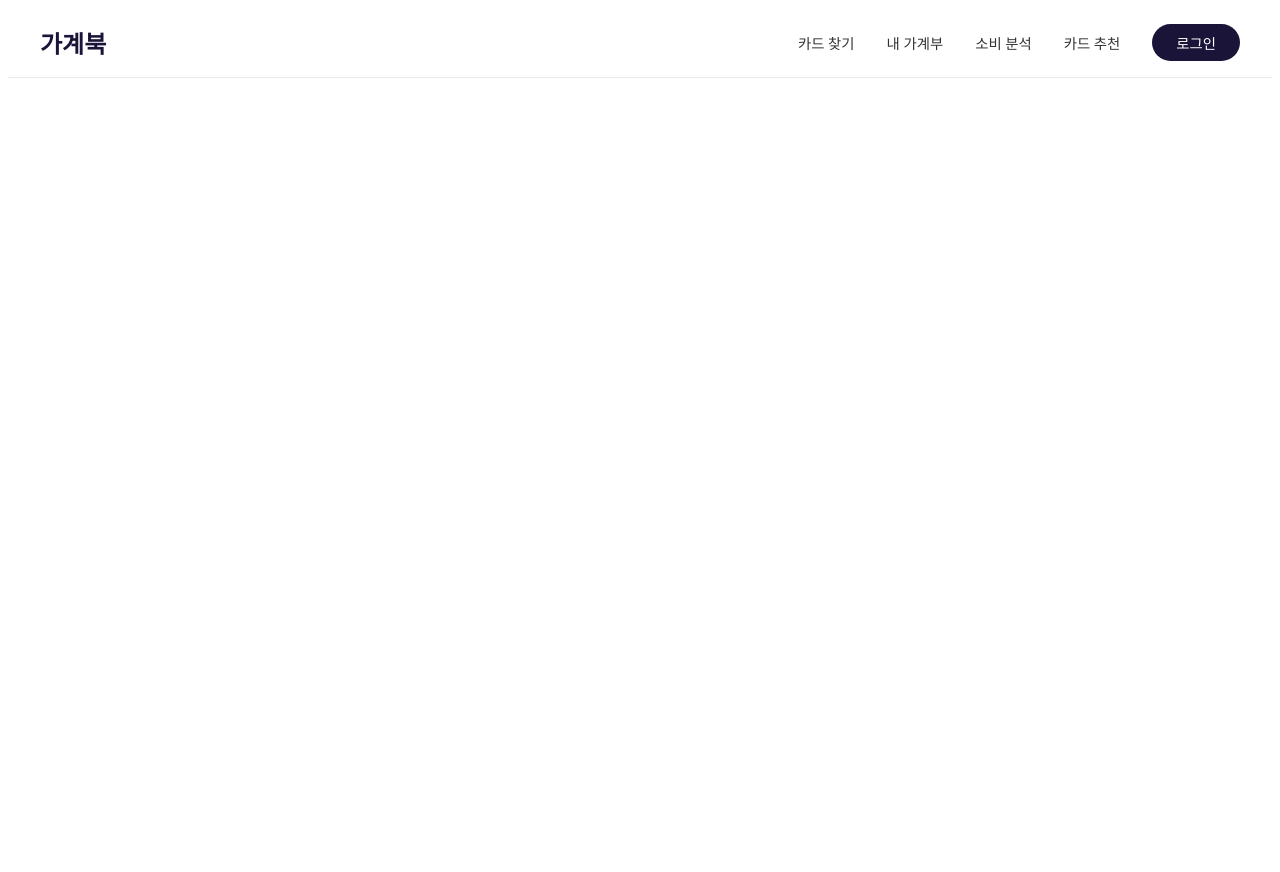
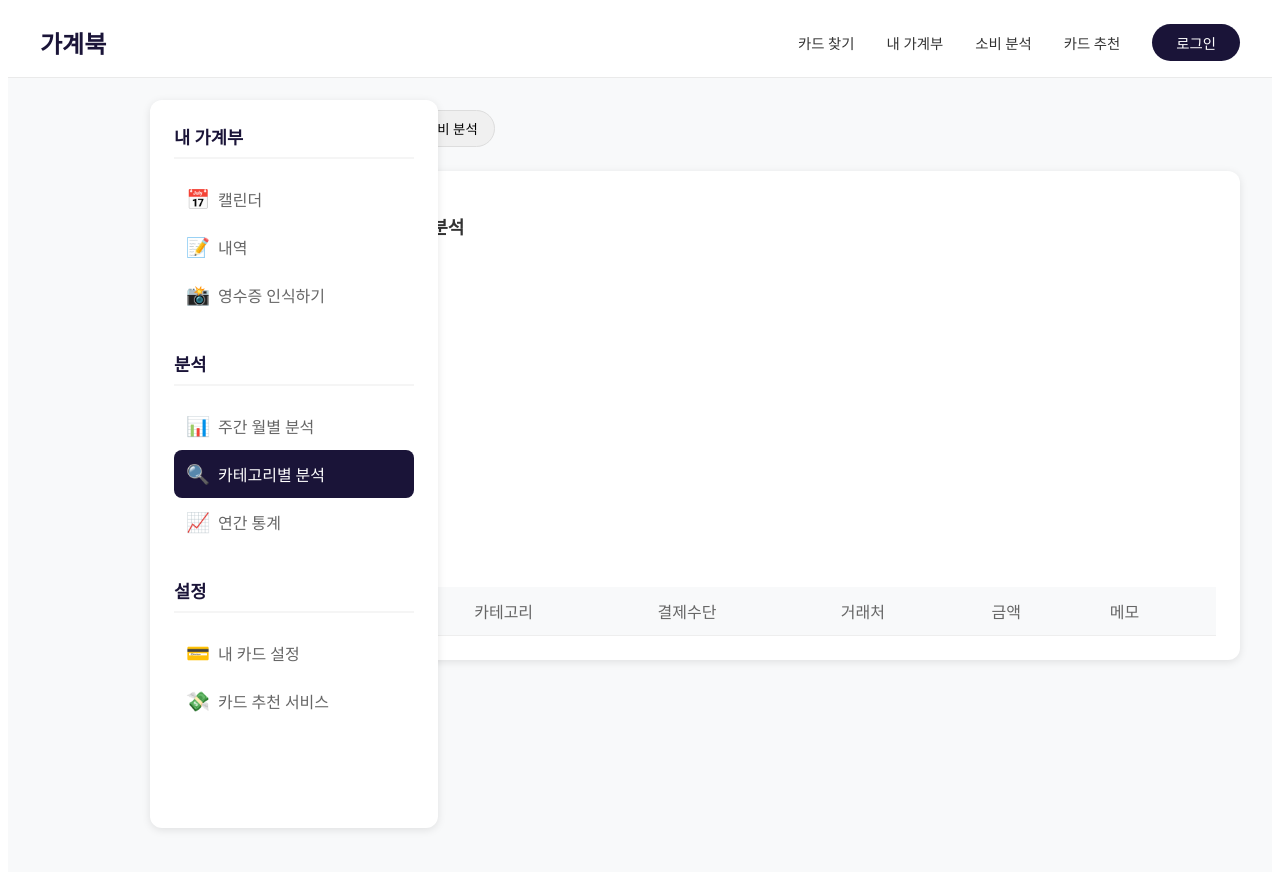
Before and after one commit to dh0728/ssafy_final_1, a Vue app in the folder front/: page /categoryChart in a window 1280 px wide. Shown: the top 872 px of the page. Before the commit the page ends 800 px from the top, so only its background shows below. Built offline with nearby package versions, Linux system fonts and the light colour scheme.

Commit message:
feat: categoryChart

```diff
--- a/front/src/components/common/SideBar.vue
+++ b/front/src/components/common/SideBar.vue
@@ -36,7 +36,7 @@
             </RouterLink>
           </li>
           <li>
-            <RouterLink to="/budget/category" class="menu-item" active-class="active">
+            <RouterLink :to="{ name: 'CategoryChart' }" class="menu-item" active-class="active">
               <span class="icon">🔍</span>
               카테고리별 분석
             </RouterLink>
--- /dev/null
+++ b/front/src/router/categoryChart.js
@@ -0,0 +1,9 @@
+const categoryChartRoutes = [
+    {
+        path: '/categoryChart/',
+        name: 'CategoryChart',
+        component: () => import('@/views/chart/CategoryChartView.vue')
+    },
+]
+
+export default categoryChartRoutes
--- a/front/src/router/index.js
+++ b/front/src/router/index.js
@@ -5,6 +5,7 @@ import budgetRoutes from "@/router/budget.js";
 import calendarRoutes from "@/router/calendar.js";
 import receiptRoutes from "@/router/receipt.js";
 import dateChartRoutes from "@/router/dateChart.js";
+import categoryChartRoutes from "@/router/categoryChart.js";
 
 const router = createRouter({
   history: createWebHistory(),
@@ -19,7 +20,8 @@ const router = createRouter({
     ...budgetRoutes,
     ...calendarRoutes,
     ...receiptRoutes,
-    ...dateChartRoutes
+    ...dateChartRoutes,
+    ...categoryChartRoutes
   ]
 })
 
--- /dev/null
+++ b/front/src/stores/categoryChart.js
@@ -0,0 +1,39 @@
+import { defineStore } from 'pinia'
+import axios from 'axios'
+
+export const useCategoryChartStore = defineStore('categoryChart', () => {
+    const API_URL = 'http://127.0.0.1:8000'
+
+    const getCategoryChart = async () => {
+        try {
+            const date = new Date()
+
+            const response = await axios({
+                method: 'GET',
+                url: `${API_URL}/account/books/analyze/category/`,
+
+                headers: {
+                    'Authorization': `Token ${localStorage.getItem('auth')}`
+                },
+
+                params: {
+                    year: date.getFullYear(),
+                    month: date.getMonth() + 1
+                }
+            })
+
+            if (response.status === 200) {
+                return response.data
+            }
+            console.log(response.data)
+        } catch (error) {
+            console.error('카테고리별 분석:', error.response?.data)
+            return null
+        }
+
+    }
+
+    return {
+        getCategoryChart,
+    }
+})
--- /dev/null
+++ b/front/src/views/chart/CategoryChartView.vue
@@ -0,0 +1,147 @@
+<template>
+  <div class="analysis-container">
+    <SideBar />
+
+    <div class="content-wrapper">
+      <div class="filter-header">
+        <div class="left-section">
+          <button class="filter-btn active">
+            <span class="check-icon">✓</span>
+            이지연 님의 소비 분석
+          </button>
+        </div>
+      </div>
+
+      <div class="category-analysis">
+        <!-- 카테고리 도넛 차트 섹션 -->
+        <div class="chart-section">
+          <div class="donut-container">
+            <h3>카테고리별 분석</h3>
+            <div class="chart-wrapper">
+              <!-- 도넛 차트가 들어갈 자리 -->
+            </div>
+          </div>
+
+          <!-- 카테고리 목록 -->
+          <div class="category-list">
+            <!-- 카테고리 아이템들이 들어갈 자리 -->
+          </div>
+        </div>
+
+        <!-- 상세 내역 테이블 섹션 -->
+        <div class="details-section">
+          <table class="details-table">
+            <thead>
+            <tr>
+              <th>날짜</th>
+              <th>카테고리</th>
+              <th>결제수단</th>
+              <th>거래처</th>
+              <th>금액</th>
+              <th>메모</th>
+            </tr>
+            </thead>
+            <tbody>
+            <!-- 상세 내역이 들어갈 자리 -->
+            </tbody>
+          </table>
+        </div>
+      </div>
+    </div>
+  </div>
+</template>
+
+<script setup>
+import SideBar from "@/components/common/SideBar.vue";
+</script>
+
+<style scoped>
+.analysis-container {
+  display: flex;
+  min-height: 100vh;
+  background: #f8f9fa;
+}
+
+.content-wrapper {
+  flex: 1;
+  padding: 32px;
+  margin-left: 280px;
+}
+
+.filter-header {
+  display: flex;
+  justify-content: space-between;
+  align-items: center;
+  margin-bottom: 24px;
+}
+
+.filter-btn {
+  display: flex;
+  align-items: center;
+  gap: 8px;
+  padding: 8px 16px;
+  border: 1px solid #ddd;
+  border-radius: 20px;
+  background: white;
+}
+
+.filter-btn.active {
+  background: #f0f0f0;
+}
+
+.category-analysis {
+  background: white;
+  border-radius: 12px;
+  padding: 24px;
+  box-shadow: 0 2px 8px rgba(0, 0, 0, 0.1);
+}
+
+.chart-section {
+  display: flex;
+  gap: 40px;
+  margin-bottom: 32px;
+}
+
+.donut-container {
+  width: 300px;
+}
+
+.chart-wrapper {
+  height: 300px;
+  margin-top: 16px;
+}
+
+h3 {
+  font-size: 18px;
+  font-weight: 600;
+  color: #333;
+  margin-bottom: 16px;
+}
+
+.category-list {
+  flex: 1;
+  padding: 20px 0;
+}
+
+.details-table {
+  width: 100%;
+  border-collapse: collapse;
+}
+
+.details-table th,
+.details-table td {
+  padding: 12px;
+  text-align: left;
+  border-bottom: 1px solid #eee;
+}
+
+.details-table th {
+  font-weight: 500;
+  color: #666;
+  background: #f8f9fa;
+}
+
+.details-section {
+  margin-top: 24px;
+}
+</style>
--- a/front/src/views/chart/DateChartView.vue
+++ b/front/src/views/chart/DateChartView.vue
@@ -6,7 +6,7 @@
       <div class="left-section">
         <button class="filter-btn active">
           <span class="check-icon">✓</span>
-          이지연 님의 가계부 분석
+          이지연 님의 소비 분석
         </button>
       </div>
     </div>
```
